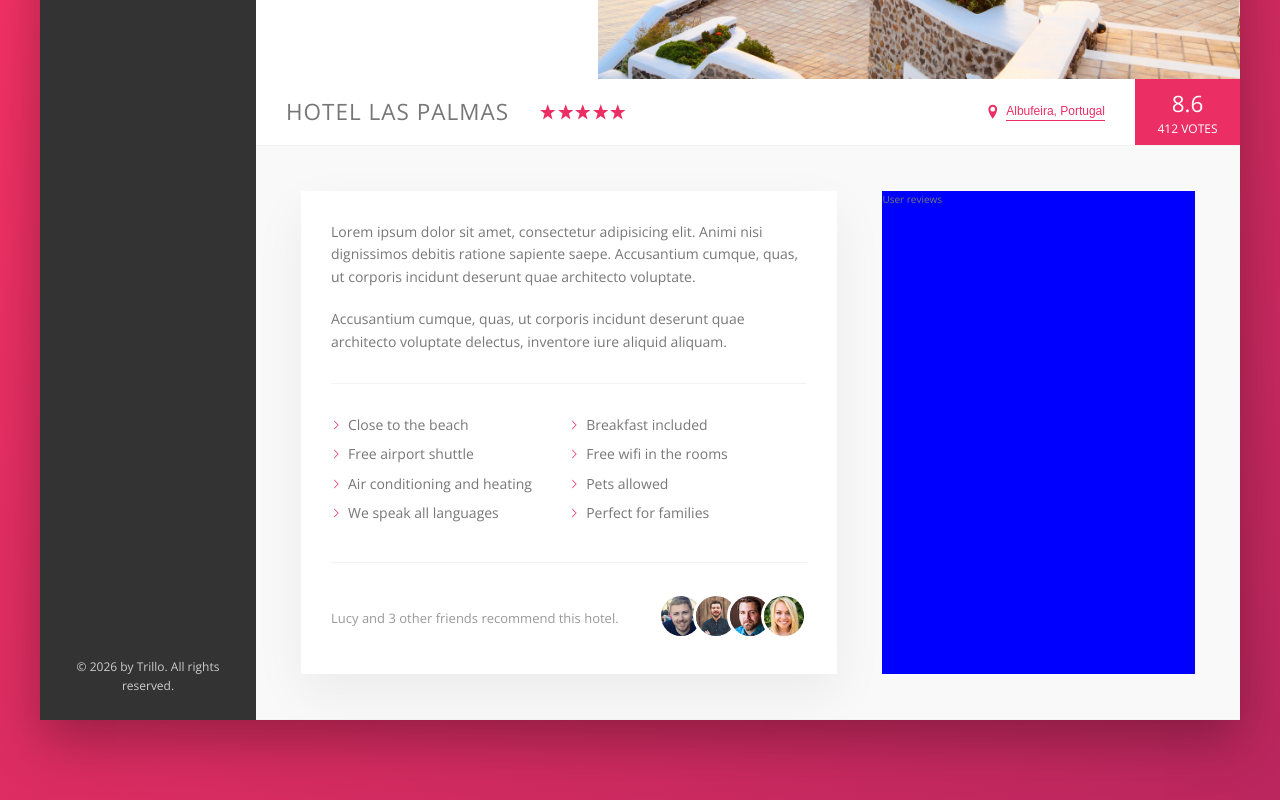
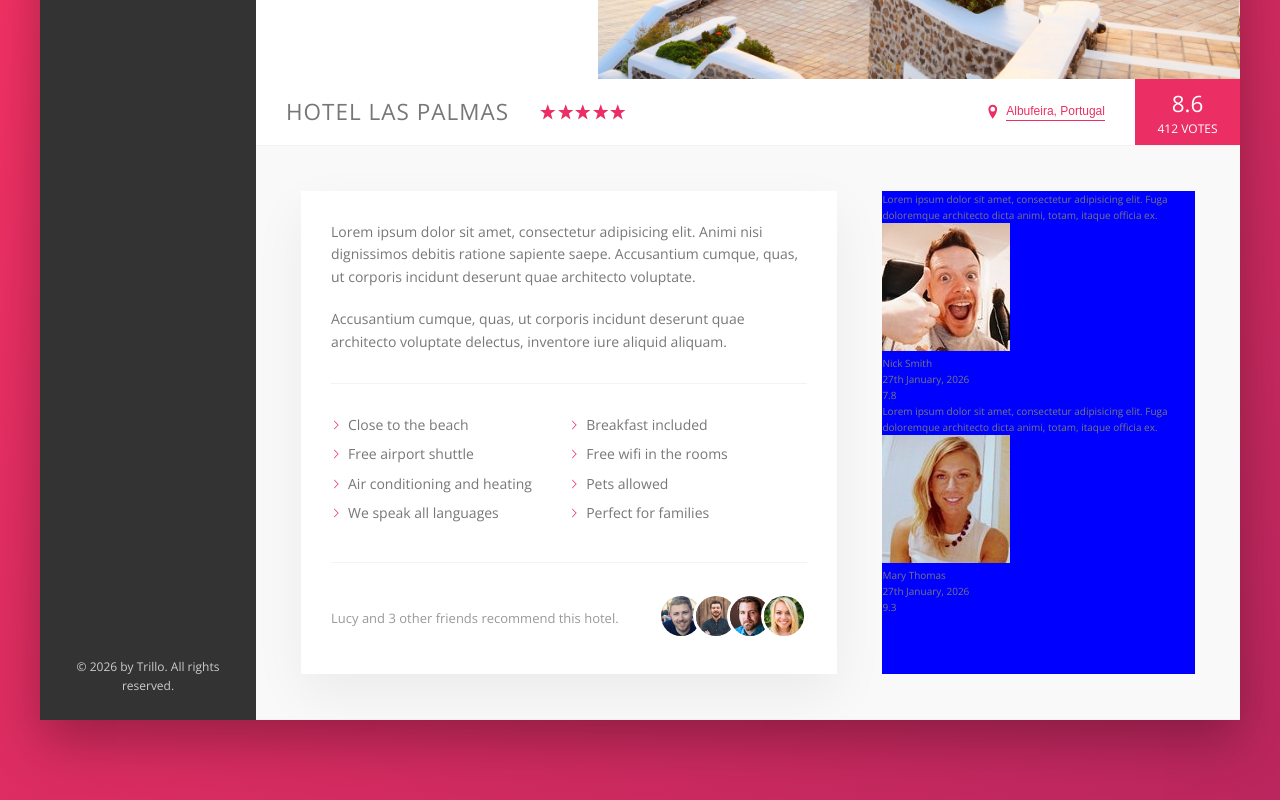
Before and after one commit to hihuydo/frontend-css-trillo, a website: page index.html in a window 1280 px wide. Shown: the part 456-1256 px from the top of the page. Drawn offline with nearby package versions, Linux system fonts and the light colour scheme.

Commit message:
WIP: finish writing markups

```diff
--- a/index.html
+++ b/index.html
@@ -167,7 +167,36 @@
                             </div>
                         </div>
                         <div class="user-reviews">
-                            User reviews
+                            <figure class="review">
+                                <blockquote class="review__text">
+                                    Lorem ipsum dolor sit amet, consectetur adipisicing elit. Fuga doloremque architecto dicta animi, totam, itaque officia ex.
+                                </blockquote>
+                                <figcaption class="review__user">
+                                    <img src="img/user-1.jpg" alt="User 1" class="review__photo">
+                                    <div class="review__user-box">
+                                        <p class="review__user-name">Nick Smith</p>
+                                        <p class="review__user-date">27th January, 2026</p>
+                                    </div>
+                                    <div class="review__rating">
+                                        7.8
+                                    </div>
+                                </figcaption>
+                            </figure>
+                            <figure class="review">
+                                <blockquote class="review__text">
+                                    Lorem ipsum dolor sit amet, consectetur adipisicing elit. Fuga doloremque architecto dicta animi, totam, itaque officia ex.
+                                </blockquote>
+                                <figcaption class="review__user">
+                                    <img src="img/user-2.jpg" alt="User 2" class="review__photo">
+                                    <div class="review__user-box">
+                                        <p class="review__user-name">Mary Thomas</p>
+                                        <p class="review__user-date">27th January, 2026</p>
+                                    </div>
+                                    <div class="review__rating">
+                                        9.3
+                                    </div>
+                                </figcaption>
+                            </figure>
                         </div>
                     </div>
                 </main>
```
